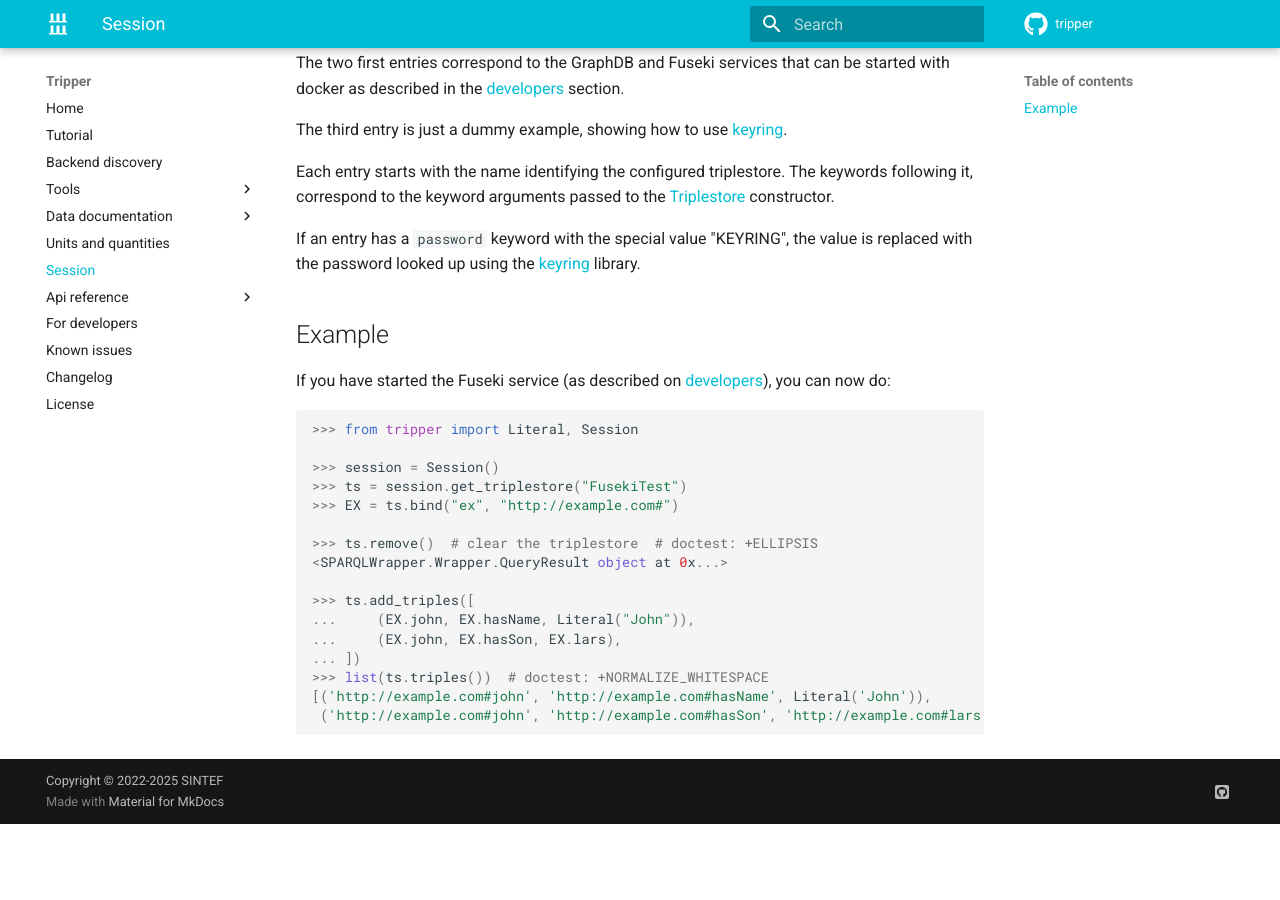
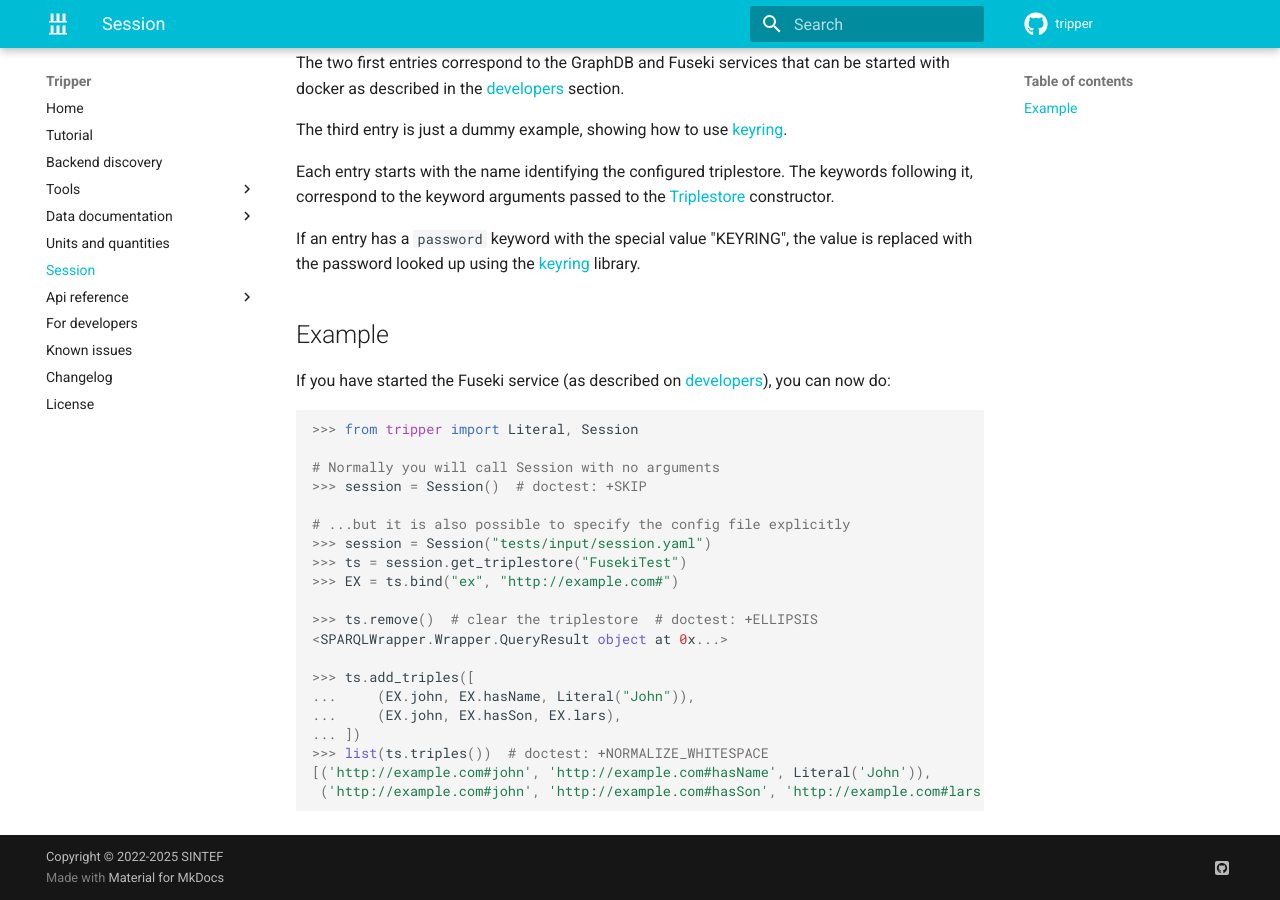
Before and after one commit to EMMC-ASBL/tripper, an MkDocs documentation site: the page built from docs/session.md, in a window 1280 px wide and 900 px high, scrolled down 810 px. Built offline with MkDocs 1.6.1 and Material for MkDocs 9.7.7, drawn with Linux system fonts in a browser that asks for light colours; comment, search, counter and statistics services are not loaded; the version menu is left out; before the commit the page ends 1634 px from its top, so only the background shows below that.

Commit message:
Also fixed example in session.md

````diff
--- a/docs/session.md
+++ b/docs/session.md
@@ -57,7 +57,11 @@ you can now do:
 ```python
 >>> from tripper import Literal, Session
 
->>> session = Session()
+# Normally you will call Session with no arguments
+>>> session = Session()  # doctest: +SKIP
+
+# ...but it is also possible to specify the config file explicitly
+>>> session = Session("tests/input/session.yaml")
 >>> ts = session.get_triplestore("FusekiTest")
 >>> EX = ts.bind("ex", "http://example.com#")
 
````
